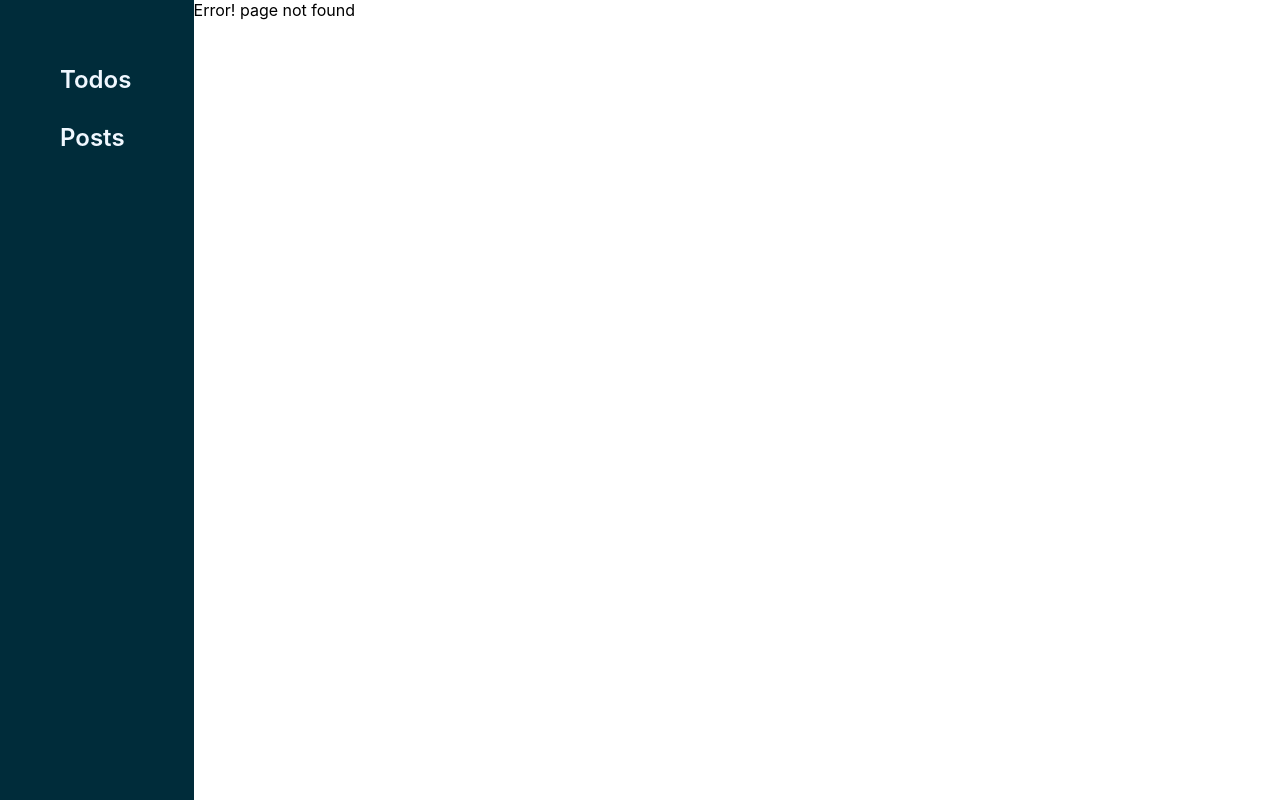
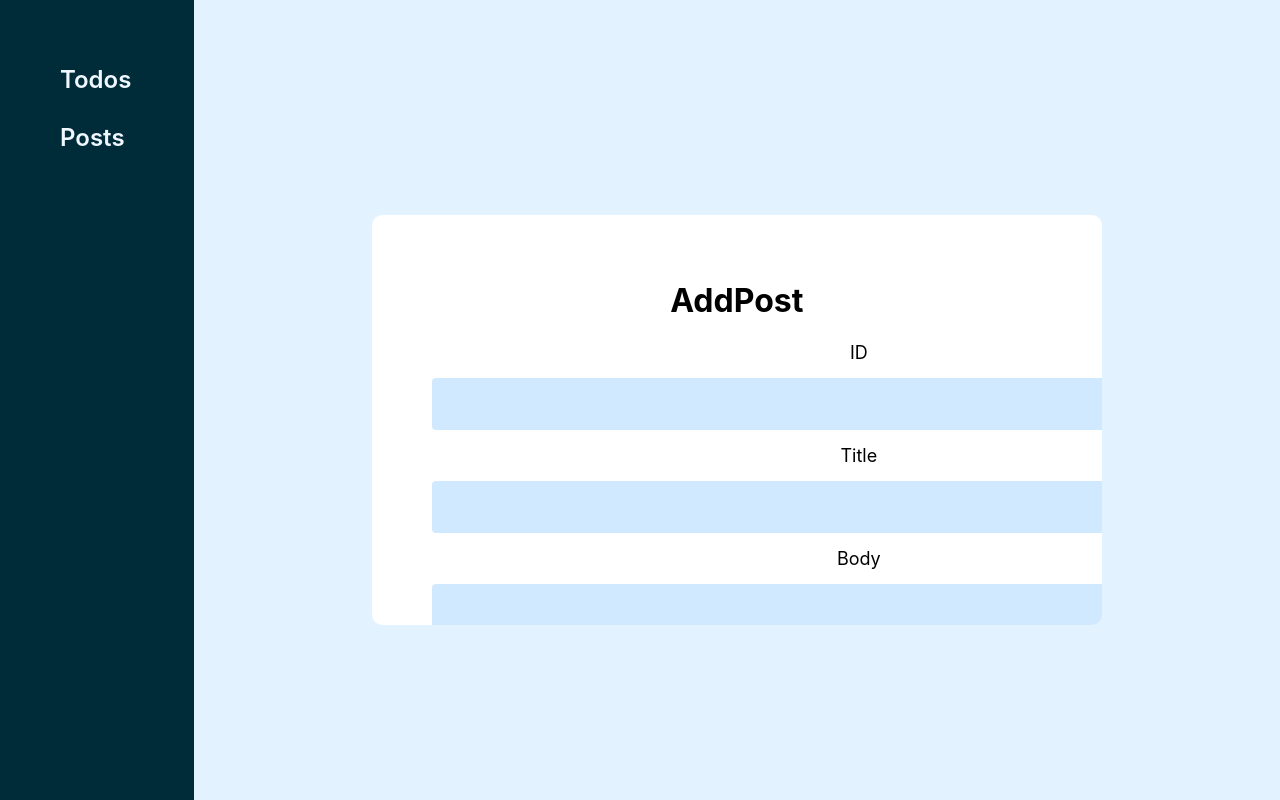
Before and after one commit to kvenkatacharan/my-sample-app, a React (Create React App) app: page /addpost in a window 1280 px wide. Before the commit this address had no page. Shown: the top 800 px of the page. Built offline with nearby package versions, Linux system fonts and the light colour scheme.

Commit message:
updated add post

```diff
--- a/src/App.js
+++ b/src/App.js
@@ -3,7 +3,8 @@ import { BrowserRouter, Route, Routes} from "react-router-dom";
 import "./App.css";
 import NavPane from "./components/NavPane/Navpane";
 import Todos from "./components/Todos/Todos";
-import Posts from "./components/Posts/Posts"
+import Posts from "./components/Posts/Posts";
+import AddPost from "./components/AddPost/AddPost";
 import ErrorPage from "./ErrorPage";
 
 function App() {
@@ -14,6 +15,7 @@ function App() {
       <Routes>
         <Route path = "/todos" element = {<Todos />} />
         <Route path = "/posts" element = {<Posts />} />
+        <Route path = "/addpost" element = {<AddPost />} />
         <Route path="*" element = {<ErrorPage />} />
       </Routes>
       </div>
--- /dev/null
+++ b/src/components/AddPost/AddPost.css
@@ -0,0 +1,40 @@
+.body-format {
+    width: 85vw;
+    height: 100vh;
+    background-color: rgb(227, 242, 255);
+    padding: 20px;
+    display: flex;
+    flex-direction: column;
+    justify-content: center;
+    align-items: center;
+}
+
+.inner-box {
+    background-color: white;
+    width:50vw;
+    height: 25vw;
+    padding: 45px;
+    margin: 5px;
+    text-align: center;
+}
+
+.text-box {
+    background-color: rgb(208, 233, 255);
+    width: 850px;
+    height: 50px;
+    border: 0px;
+    margin: 15px;
+    border-radius: 4px;
+}
+
+.label {
+    font-size: 18px;
+    font-weight: 400;
+}
+
+.format {
+    display: flex;
+    flex-direction: row;
+    justify-content: space-evenly;
+    align-items: center;
+}
--- /dev/null
+++ b/src/components/AddPost/AddPost.js
@@ -0,0 +1,40 @@
+import { useState } from "react"
+import axios from "axios"
+import "./AddPost.css"
+
+const AddPost = () => {
+    const [post, setPost] = useState({
+        id:"",
+        title:"",
+        body:"",
+    })
+
+    const {id, title, body} = post
+    const handleChange =(e) => {
+        setPost({...post, [e.target.name]:e.target.value})
+    }
+    const addPost = (e) => {
+        e.preventDefault()
+        axios.post("https://jsonplaceholder.typicode.com/posts", post).then(response => alert("post added")).catch(error => console.log(error))
+    }
+return (
+    <div className="body-format">
+        <div className="inner-box">
+        <h1>AddPost</h1>
+        <div className="format">
+            <form>
+            <label htmlFor="id" className="label">ID</label>
+            <input type="text" name="id" className="text-box" value = {id} onChange={handleChange}/><br />
+            <label htmlFor="title" className="label">Title</label>
+            <input type="text" name="title" className="text-box" value={title} onChange={handleChange}/><br />
+            <label htmlFor="body" className="label" >Body</label>
+            <input type="text" name="body" className="text-box" value={body} onChange={handleChange} /><br />
+            <button onClick={addPost}>Add Post</button>
+            </form>
+        </div>
+        </div>
+    </div>
+);
+}
+
+export default AddPost;
--- a/src/components/NavPane/NavPane.css
+++ b/src/components/NavPane/NavPane.css
@@ -4,6 +4,14 @@
     height: 100vw;
     padding: 20px;
     margin:0px;
+}
+
+.active-class {
+    background-color: rgb(0, 18, 24);
+    width: 12vw;
+    height: 20px;
+    padding: 20px;
+    margin: 0px;
 }
 
 .nav-text {
@@ -18,6 +26,3 @@
 .list {
     list-style: none;
 }
-.test{
-    display: flex;
-}
--- a/src/components/NavPane/Navpane.js
+++ b/src/components/NavPane/Navpane.js
@@ -6,8 +6,8 @@ const NavPane = () => {
     return(
         <div className="navpane">
             <ul className="list">
-                <Link to="/todos" className="nav-text"><li>Todos</li></Link>
-                <Link to="/posts" className="nav-text"><li>Posts</li></Link>
+                <Link to="/todos" className="nav-text" ><li>Todos</li></Link>
+                <Link to="/posts" className="nav-text" ><li>Posts</li></Link>
             </ul>
         </div>
         )
--- a/src/components/Posts/Posts.js
+++ b/src/components/Posts/Posts.js
@@ -19,7 +19,7 @@ const Posts = () => {
         <div className='body-format'>
             <div className="header">
             <h1 className="heading">Posts</h1>
-            <button className="button" >Add Post</button></div>
+            <button className="button" onClick={event => window.location.href = "/addpost"} >Add Post</button></div>
             <div className="inner-box">
                 {
                 postsList.map(postsObject => <PostsItem postsObject = {postsObject} />)
```
